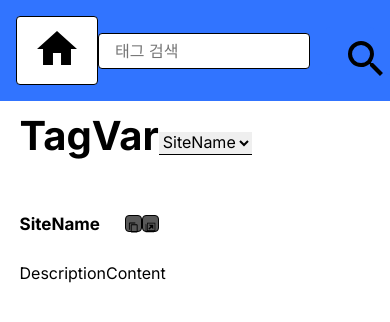
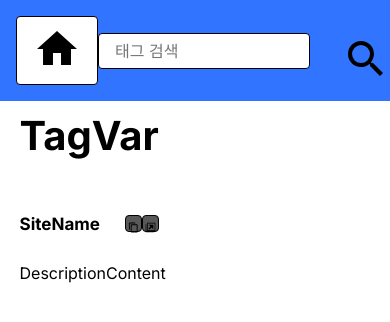
Before and after one commit to sserve-kr/TagWiki-HTML, a website built with Parcel: page search-result.html in a window 390 px wide. Built offline with nearby package versions, Linux system fonts and the light colour scheme.

Commit message:
Removed site element from search-result.html

```diff
--- a/search-result.css
+++ b/search-result.css
@@ -107,14 +107,6 @@
 .search-result-text {
   margin-right: 2%;
 }
-.search-result-select {
-  border-color: var(--dl-color-gray-black);
-  border-width: 1px;
-  margin-bottom: 45px;
-  border-top-width: 0px;
-  border-left-width: 0px;
-  border-right-width: 0px;
-}
 .search-result-description {
   flex: 0 0 auto;
   width: 100%;
@@ -134,25 +126,16 @@
   margin-right: 25px;
 }
 @media(max-width: 991px) {
-  .search-result-select {
-    margin-bottom: 30px;
-  }
   .search-result-site-name {
     font-size: 20px;
   }
 }
 @media(max-width: 767px) {
-  .search-result-select {
-    margin-bottom: 20px;
-  }
   .search-result-site-name {
     font-size: 18px;
   }
 }
 @media(max-width: 479px) {
-  .search-result-select {
-    margin-bottom: 15px;
-  }
   .search-result-site-name {
     font-size: 17px;
   }
--- a/search-result.html
+++ b/search-result.html
@@ -95,9 +95,6 @@
         <div class="search-result-result">
           <div class="search-result-headings">
             <h1 id="tag-var" class="search-result-text page-title">TagVar</h1>
-            <select id="site-selector" class="search-result-select">
-              <option value="SiteValue" selected>SiteName</option>
-            </select>
           </div>
           <div class="search-result-description">
             <div class="search-result-desc-title">
```
